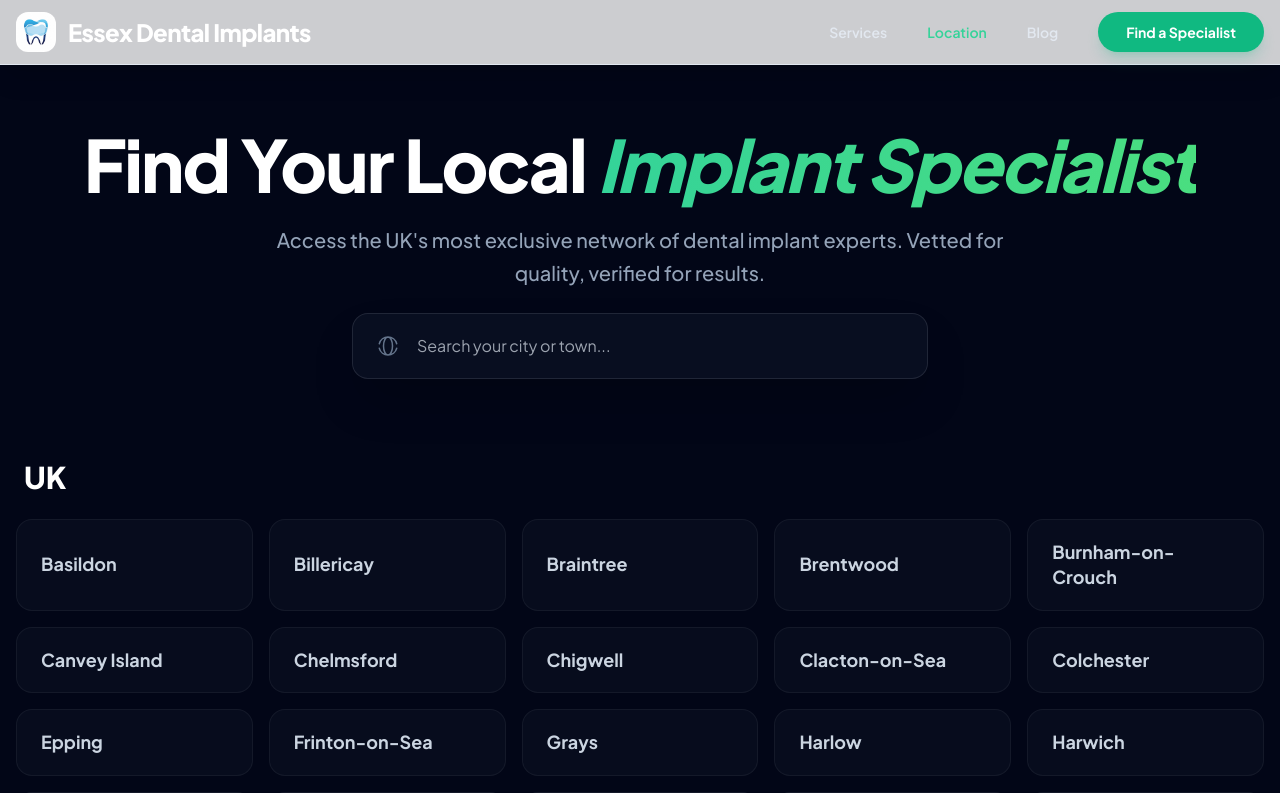
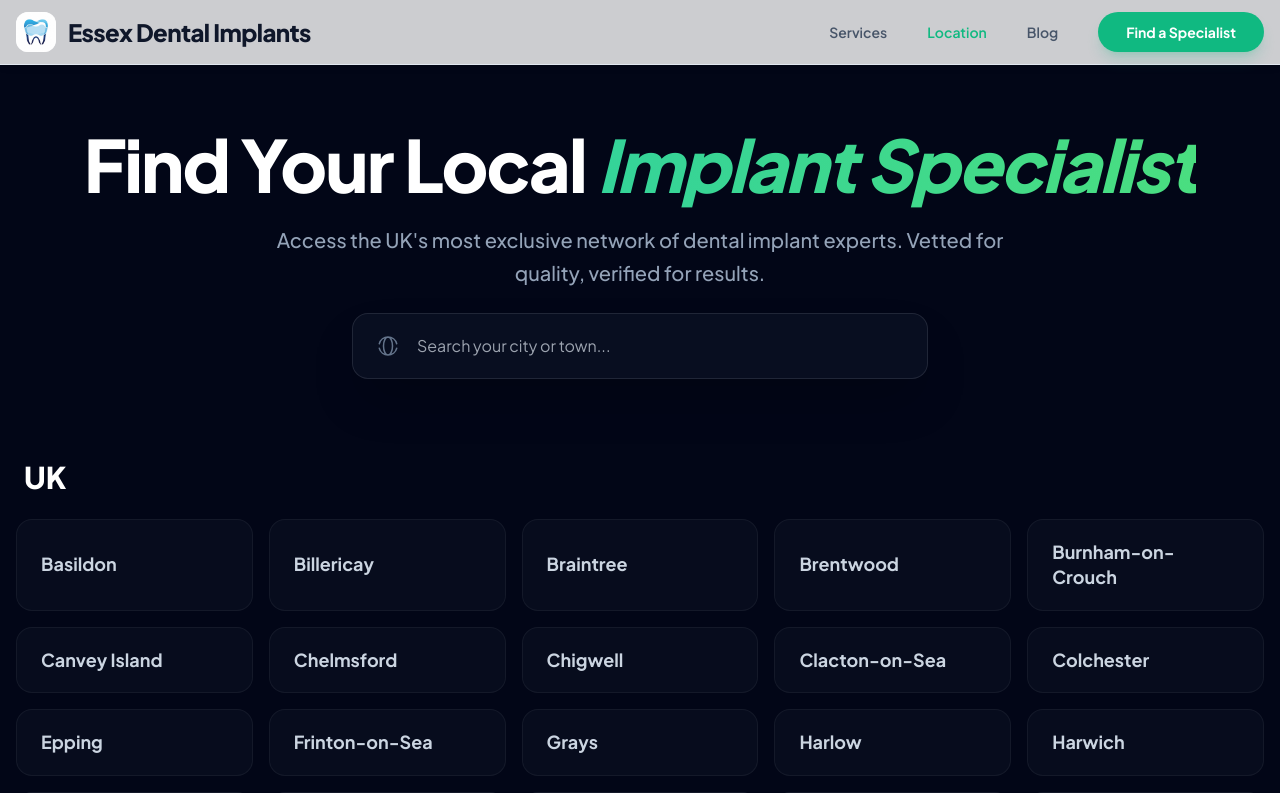
Before and after one commit to vimldn/essexdental, a Next.js app: page /location in a window 1280 px wide. Shown: the top 793 px of the page. Built offline with nearby package versions, Linux system fonts and the light colour scheme.

Commit message:
Update Navigation.tsx

```diff
--- a/components/Navigation.tsx
+++ b/components/Navigation.tsx
@@ -27,12 +27,11 @@ export default function Navigation({ onOpenModal }: NavigationProps) {
 
   return (
     <>
-      <nav className={`fixed top-0 w-full z-40 transition-all duration-300 ${scrolled || !isHome ? 'glass-effect py-3 shadow-xl' : 'bg-transparent py-6'}`}>
+      <nav className={`fixed top-0 w-full z-40 transition-all duration-300 ${scrolled || !isHome ? 'glass-effect py-3 shadow-md' : 'bg-transparent py-6'}`}>
         <div className="max-w-7xl mx-auto px-4 flex items-center justify-between">
 
-          {/* Logo + Brand - TODO: Change "Essex Dental Implants" to your final brand name */}
           <Link href="/" className="flex items-center gap-3 cursor-pointer group">
-            <div className="w-10 h-10 rounded-xl overflow-hidden bg-white/5 flex items-center justify-center">
+            <div className="w-10 h-10 rounded-xl overflow-hidden bg-slate-50 flex items-center justify-center">
               <Image
                 src="/logo.png"
                 alt="Essex Dental Implants"
@@ -42,16 +41,16 @@ export default function Navigation({ onOpenModal }: NavigationProps) {
                 className="object-contain"
               />
             </div>
-            <span className="text-2xl font-black text-white tracking-tight">
+            <span className="text-2xl font-black text-slate-900 tracking-tight">
               Essex Dental Implants
             </span>
           </Link>
 
           {/* Desktop Navigation */}
-          <div className="hidden md:flex items-center space-x-10 text-sm font-semibold">
-            <Link href="/services" className={pathname === '/services' ? 'text-emerald-400' : 'hover:text-emerald-400'}>Services</Link>
-            <Link href="/location" className={pathname === '/location' ? 'text-emerald-400' : 'hover:text-emerald-400'}>Location</Link>
-            <Link href="/blog" className={pathname === '/blog' ? 'text-emerald-400' : 'hover:text-emerald-400'}>Blog</Link>
+          <div className="hidden md:flex items-center space-x-10 text-sm font-semibold text-slate-600">
+            <Link href="/services" className={pathname === '/services' ? 'text-emerald-500' : 'hover:text-emerald-500'}>Services</Link>
+            <Link href="/location" className={pathname === '/location' ? 'text-emerald-500' : 'hover:text-emerald-500'}>Location</Link>
+            <Link href="/blog" className={pathname === '/blog' ? 'text-emerald-500' : 'hover:text-emerald-500'}>Blog</Link>
             <button onClick={onOpenModal} className="px-7 py-2.5 bg-emerald-500 text-white rounded-full font-bold shadow-lg shadow-emerald-500/20">
               Find a Specialist
             </button>
@@ -60,7 +59,7 @@ export default function Navigation({ onOpenModal }: NavigationProps) {
           {/* Mobile Button */}
           <button
             onClick={() => setIsMobileMenuOpen(true)}
-            className="md:hidden p-2 bg-white/5 rounded-xl"
+            className="md:hidden p-2 bg-slate-100 rounded-xl text-slate-600"
           >
             <Menu className="w-6 h-6" />
           </button>
@@ -69,23 +68,23 @@ export default function Navigation({ onOpenModal }: NavigationProps) {
 
       {/* Mobile Menu */}
       <div
-        className={`fixed inset-0 z-[60] bg-slate-950/40 backdrop-blur-sm transition-opacity duration-500 md:hidden ${isMobileMenuOpen ? 'opacity-100 pointer-events-auto' : 'opacity-0 pointer-events-none'}`}
+        className={`fixed inset-0 z-[60] bg-slate-900/30 backdrop-blur-sm transition-opacity duration-500 md:hidden ${isMobileMenuOpen ? 'opacity-100 pointer-events-auto' : 'opacity-0 pointer-events-none'}`}
         onClick={() => setIsMobileMenuOpen(false)}
       >
         <div
-          className={`absolute top-0 right-0 h-full w-[65%] bg-slate-900 border-l border-white/5 p-6 pt-20 flex flex-col space-y-4 transition-transform duration-500 ${isMobileMenuOpen ? 'translate-x-0' : 'translate-x-full'}`}
+          className={`absolute top-0 right-0 h-full w-[65%] bg-white border-l border-slate-200 p-6 pt-20 flex flex-col space-y-4 transition-transform duration-500 shadow-2xl ${isMobileMenuOpen ? 'translate-x-0' : 'translate-x-full'}`}
           onClick={(e) => e.stopPropagation()}
         >
-          <Link href="/" onClick={() => setIsMobileMenuOpen(false)} className="text-left px-4 py-3 font-bold">Home</Link>
-          <Link href="/services" onClick={() => setIsMobileMenuOpen(false)} className="text-left px-4 py-3 font-bold">Services</Link>
-          <Link href="/location" onClick={() => setIsMobileMenuOpen(false)} className="text-left px-4 py-3 font-bold">Location</Link>
-          <Link href="/blog" onClick={() => setIsMobileMenuOpen(false)} className="text-left px-4 py-3 font-bold">Blog</Link>
+          <Link href="/" onClick={() => setIsMobileMenuOpen(false)} className="text-left px-4 py-3 font-bold text-slate-700">Home</Link>
+          <Link href="/services" onClick={() => setIsMobileMenuOpen(false)} className="text-left px-4 py-3 font-bold text-slate-700">Services</Link>
+          <Link href="/location" onClick={() => setIsMobileMenuOpen(false)} className="text-left px-4 py-3 font-bold text-slate-700">Location</Link>
+          <Link href="/blog" onClick={() => setIsMobileMenuOpen(false)} className="text-left px-4 py-3 font-bold text-slate-700">Blog</Link>
           <button
             onClick={() => {
               onOpenModal();
               setIsMobileMenuOpen(false);
             }}
-            className="text-left px-4 py-3 font-bold text-emerald-400"
+            className="text-left px-4 py-3 font-bold text-emerald-500"
           >
             Find a Specialist
           </button>
```
